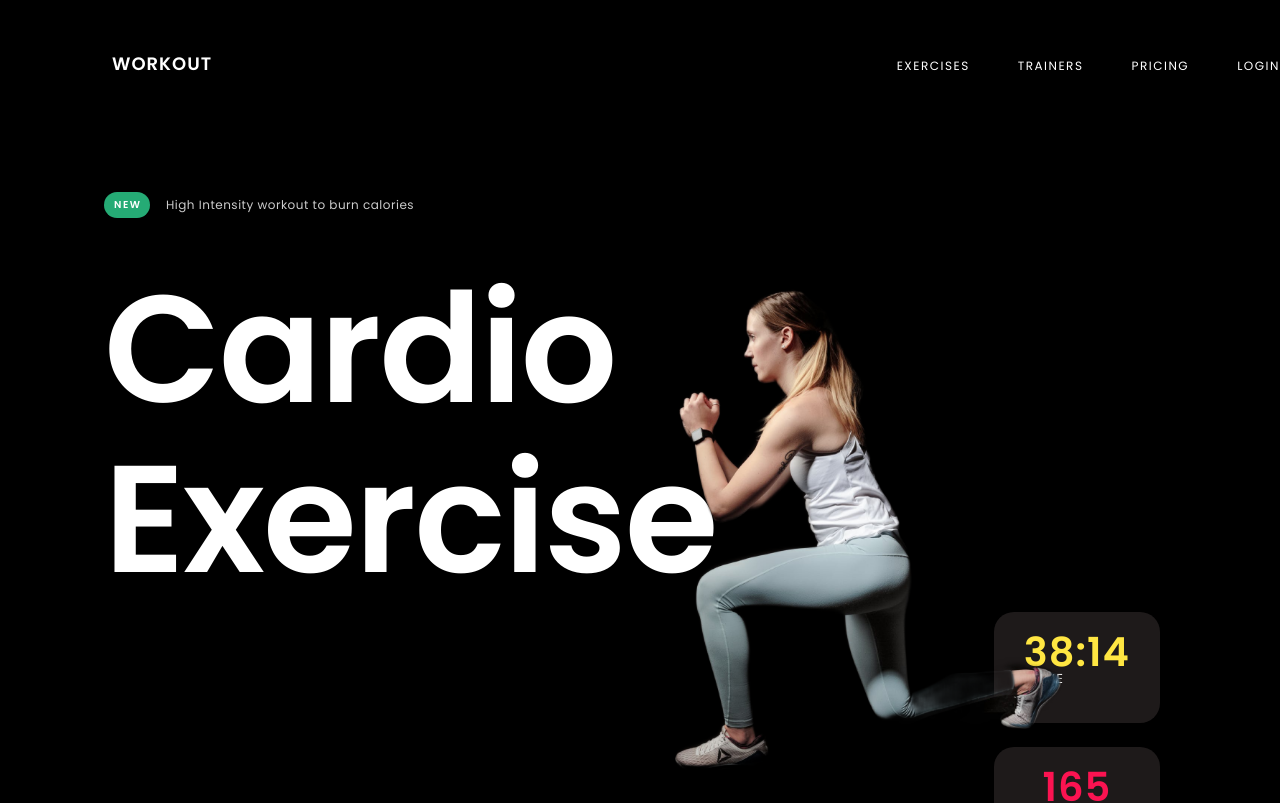
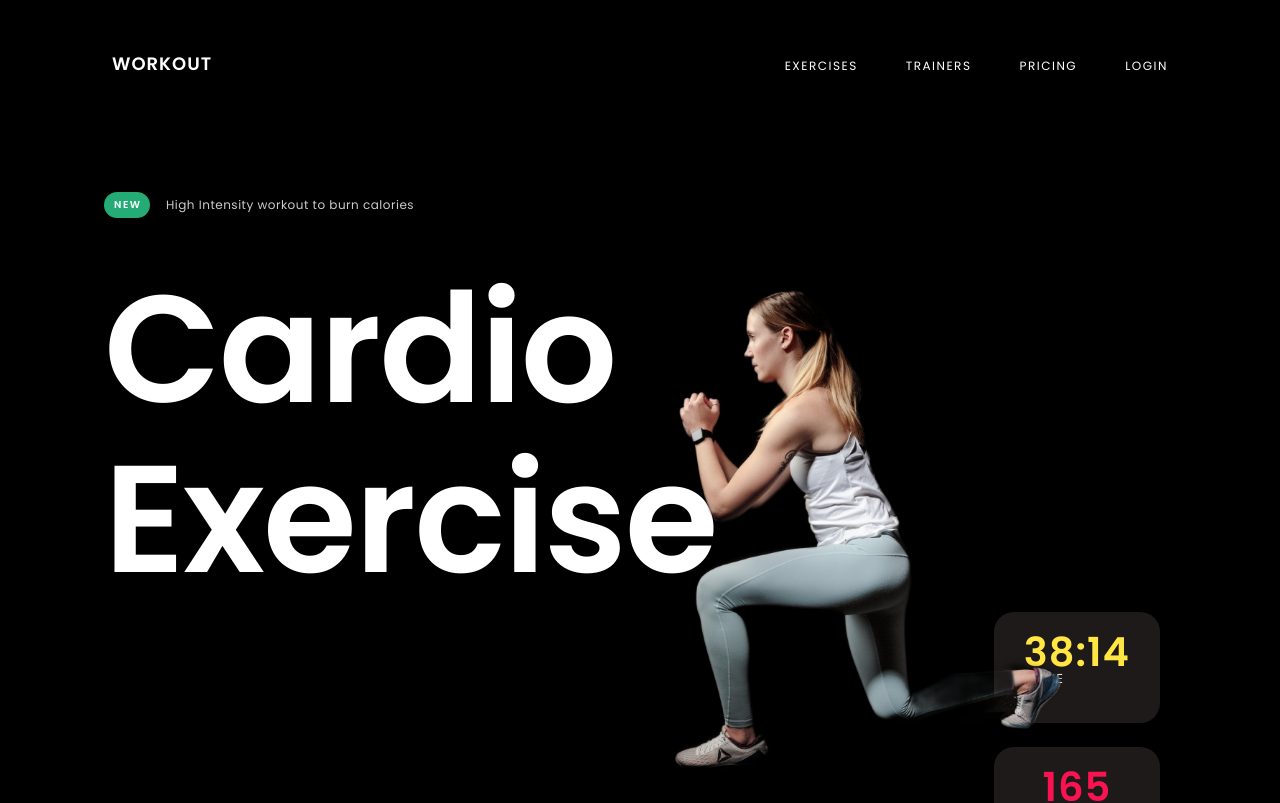
Before and after one commit to MisterrXray/cardio, a website: page src/index.html in a window 1280 px wide. Shown: the top 803 px of the page. Drawn offline with nearby package versions, Linux system fonts and the light colour scheme; files that its build step writes are made by us from their sources; files whose address does not match are found by name.

Commit message:
cardio test

```diff
--- a/src/sass/style.scss
+++ b/src/sass/style.scss
@@ -34,7 +34,7 @@
 
 .container {
   width: 100%;
-  width: 1200px;
+  max-width:1200px;
 
   /* менять размер зависит от макета */
   margin: 0 auto;
```
Also changed, not shown: dist/css/style.min.css.
